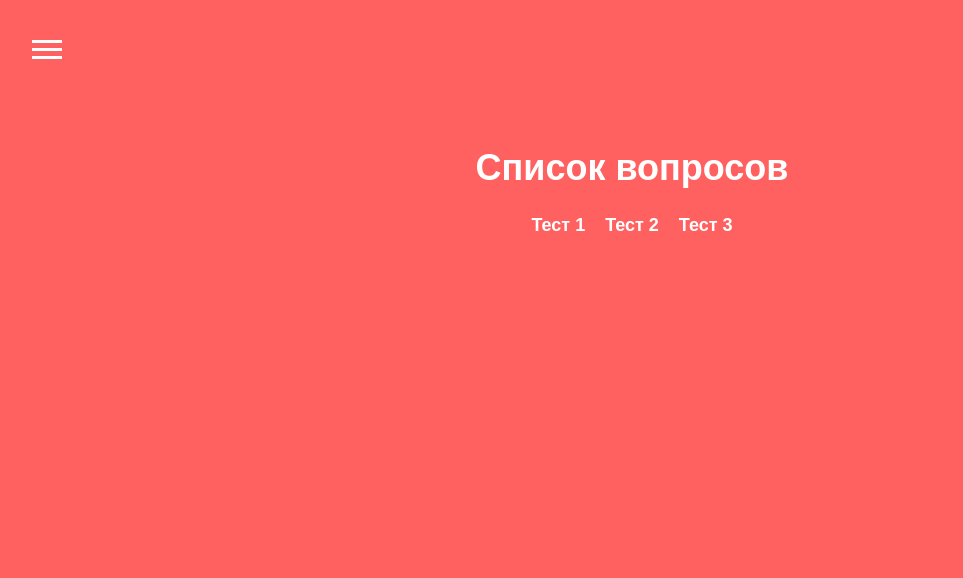
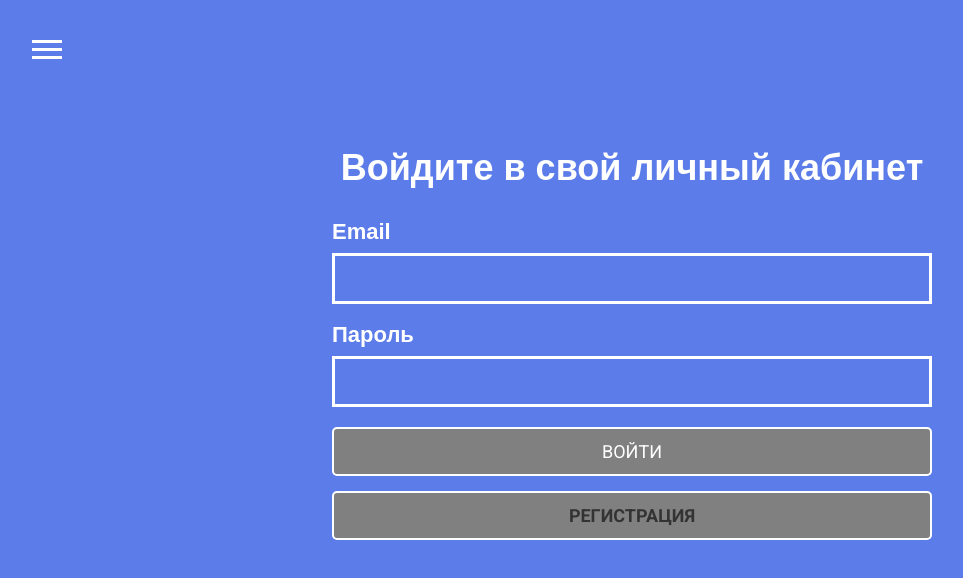
Before and after one commit to Vikitoki/ReactMProject, a React app: page /auth-form in a window 1280 px wide. Shown: the whole page, without its empty margins (8-971 px from the left). Built offline with nearby package versions, Linux system fonts and the light colour scheme.

Commit message:
Создана валидная форма,без обращения к серверу

```diff
--- /dev/null
+++ b/source/components/UI/Input/Input.js
@@ -0,0 +1,36 @@
+import React from "react";
+
+import "./Input.scss";
+
+function isInvalid({ valid, touched, shouldValidate }) {
+  return !valid && touched && shouldValidate;
+}
+
+const Input = (props) => {
+  const clsForItem = ["input__item"],
+    inputType = props.type || "text",
+    htmlFor = `${inputType}-${Math.random()}`;
+
+  if (isInvalid(props)) {
+    clsForItem.push(" invalid");
+  }
+
+  return (
+    <>
+      <div className={clsForItem.join("")}>
+        <label htmlFor={htmlFor}>{props.label}</label>
+        <input
+          type={inputType}
+          id={htmlFor}
+          defaultValue={props.value}
+          onChange={props.onChange}
+        ></input>
+        {isInvalid(props) ? (
+          <span>{props.errorMessage || "Введите значение в поле"}</span>
+        ) : null}
+      </div>
+    </>
+  );
+};
+
+export default Input;
--- /dev/null
+++ b/source/components/UI/Input/Input.scss
@@ -0,0 +1,42 @@
+.input {
+  &__item {
+    display: block;
+    margin-bottom: 20px;
+    input {
+      width: 100%;
+    }
+
+    input {
+      display: block;
+      width: 100%;
+      padding: 15px;
+
+      background: none;
+      border: 3px solid #fff;
+    }
+
+    label {
+      display: block;
+      margin-bottom: 10px;
+
+      font-size: 22px;
+      font-weight: 700;
+      color: #fff;
+    }
+
+    span {
+      display: inline-block;
+      margin-top: 10px;
+      font-size: 18px;
+      font-weight: 600;
+      color: red;
+      text-transform: uppercase;
+    }
+
+    &.invalid {
+      label {
+        border-color: red;
+      }
+    }
+  }
+}
--- a/source/components/app/app.js
+++ b/source/components/app/app.js
@@ -3,7 +3,7 @@ import Layout from "../../hoc/layout/layout";
 import Quiz from "../../containers/quiz/quiz";
 import QuizCreator from "../../containers/quiz-creator/quiz-creator";
 import QuizList from "../../containers/quiz-list/quiz-list";
-import Auth from "../../containers/auth/auth";
+import AuthForm from "../../containers/auth-form/auth-form";
 import { Route, Switch } from "react-router-dom";
 
 export default class App extends Component {
@@ -11,7 +11,7 @@ export default class App extends Component {
     return (
       <Layout>
         <Switch>
-          <Route path="/auth" component={Auth} />
+          <Route path="/auth-form" component={AuthForm} />
           <Route path="/quiz-creator" component={QuizCreator} />
           <Route path="/quiz/:id" component={Quiz} />
           <Route path="/" component={QuizList} />
--- a/source/components/navigation/drawer/drawer.js
+++ b/source/components/navigation/drawer/drawer.js
@@ -9,7 +9,7 @@ export default class Drawer extends Component {
 
     this.links = [
       { to: "/", label: "Список", exact: true },
-      { to: "/auth", label: "Авторизация", exact: false },
+      { to: "/auth-form", label: "Авторизация", exact: false },
       { to: "/quiz-creator", label: "Создать тест", exact: true },
     ];
   }
@@ -18,7 +18,12 @@ export default class Drawer extends Component {
     return this.links.map(({ to, label, exact }, index) => {
       return (
         <li key={index}>
-          <NavLink to={to} exact={exact} activeClassName={'d-active'} className="drawer__link">
+          <NavLink
+            to={to}
+            exact={exact}
+            activeClassName={"d-active"}
+            className="drawer__link"
+          >
             {label}
           </NavLink>
         </li>
--- /dev/null
+++ b/source/containers/auth-form/auth-form.js
@@ -0,0 +1,145 @@
+import React, { Component } from "react";
+import Button from "../../components/UI/Button/Button";
+import Input from "../../components/UI/Input/Input";
+
+import "./auth-style.scss";
+
+function validateEmail(email) {
+  const re = /^(([^<>()[\]\\.,;:\s@"]+(\.[^<>()[\]\\.,;:\s@"]+)*)|(".+"))@((\[[0-9]{1,3}\.[0-9]{1,3}\.[0-9]{1,3}\.[0-9]{1,3}\])|(([a-zA-Z\-0-9]+\.)+[a-zA-Z]{2,}))$/;
+  return re.test(String(email).toLowerCase());
+}
+
+export default class AuthForm extends Component {
+  state = {
+    isFormValid: false,
+    formControls: {
+      email: {
+        value: "",
+        type: "email",
+        label: "Email",
+        errorMessage: "Введите корректный email",
+        valid: false,
+        touched: false,
+        validation: {
+          required: true,
+          email: true,
+        },
+      },
+      password: {
+        value: "",
+        type: "password",
+        label: "Пароль",
+        errorMessage: "Введите корректный пароль",
+        valid: false,
+        touched: false,
+        validation: {
+          required: true,
+          minLength: 6,
+        },
+      },
+    },
+  };
+
+  onSubmitForm = (event) => {
+    event.preventDefault();
+  };
+
+  onLoginIn = () => {};
+  onRegistration = () => {};
+
+  onChangeHandler = (event, controlName) => {
+    console.log(`${controlName} ---- ${event.target.value}`);
+
+    const formControls = { ...this.state.formControls },
+      control = formControls[controlName];
+
+    control.value = event.target.value;
+    control.touched = true;
+    control.valid = this.validateControl(control.value, control.validation);
+
+    formControls[controlName] = control;
+
+    let isFormValid = true;
+
+    Object.keys(formControls).forEach((name) => {
+      isFormValid = formControls[name].valid && isFormValid;
+    });
+
+    this.setState({ formControls, isFormValid });
+  };
+
+  validateControl = (value, validation) => {
+    if (!validation) {
+      return;
+    }
+
+    let isValid = true;
+
+    if (validation.required) {
+      isValid = value.trim() !== "" && isValid;
+    }
+
+    if (validation.email) {
+      isValid = validateEmail(value) && isValid;
+    }
+
+    if (validation.minLength) {
+      isValid = value.length > validation.minLength && isValid;
+    }
+
+    return isValid;
+  };
+
+  renderInputs = () => {
+    return Object.keys(this.state.formControls).map((controlName, index) => {
+      const control = this.state.formControls[controlName];
+
+      return (
+        <Input
+          key={index}
+          type={control.type}
+          errorMessage={control.errorMessage}
+          value={control.value}
+          valid={control.valid}
+          touched={control.touched}
+          label={control.label}
+          shouldValidate={!!control.validation}
+          onChange={() => {
+            this.onChangeHandler(event, controlName);
+          }}
+        />
+      );
+    });
+  };
+
+  render() {
+    return (
+      <div className="auth">
+        <div className="auth__title">Войдите в свой личный кабинет</div>
+        <div className="auth__content">
+          <form className="auth__form form-auth" onSubmit={this.onSubmitForm}>
+            <div className="form-auth__items">{this.renderInputs()}</div>
+            <div className="form-auth__btns">
+              <Button
+                onClick={this.onLoginIn}
+                type="primary"
+                className="form-auth__btn"
+                disabled={!this.state.isFormValid}
+              >
+                Войти
+              </Button>
+              <Button
+                onClick={this.onRegistration}
+                type="succes"
+                className="form-auth__btn"
+                disabled={!this.state.isFormValid}
+              >
+                Регистрация
+              </Button>
+            </div>
+          </form>
+        </div>
+      </div>
+    );
+  }
+}
--- /dev/null
+++ b/source/containers/auth-form/auth-style.scss
@@ -0,0 +1,37 @@
+.auth {
+  padding-top: 150px;
+  flex: 1 1 auto;
+  display: flex;
+  align-items: center;
+  flex-direction: column;
+
+	background: rgb(91, 124, 233);
+
+  &__title {
+    display: block;
+    margin-bottom: 35px;
+
+    font-size: 36px;
+    font-weight: 700;
+    color: #fff;
+  }
+
+  &__content {
+    width: 100%;
+    max-width: 600px;
+  }
+
+  &__form {
+  }
+}
+.form-auth {
+  &__items {
+    width: 100%;
+  }
+
+  &__btns {
+  }
+
+  &__btn {
+  }
+}
--- a/source/containers/auth/auth.js
+++ /dev/null
@@ -1,7 +0,0 @@
-import React, { Component } from "react";
-
-export default class Auth extends Component {
-  render() {
-    return <h1>Auth</h1>;
-  }
-}
--- a/source/containers/quiz-list/quiz-list.scss
+++ b/source/containers/quiz-list/quiz-list.scss
@@ -4,6 +4,8 @@
   flex: 1 1 auto;
 
   text-align: center;
+
+	background-color: rgb(53, 138, 236);
 
   &__nav {
     margin-top: 30px;
--- a/source/hoc/layout/layout.scss
+++ b/source/hoc/layout/layout.scss
@@ -8,6 +8,5 @@
 		display: flex;
     flex: 1 1 auto;
 
-		background-color: rgb(255, 96, 96);
   }
 }
--- a/webpack.config.js
+++ b/webpack.config.js
@@ -123,13 +123,14 @@ module.exports = {
     main: ["@babel/polyfill", "./components/index.js"],
   },
   output: {
-    publicPath: "/dist/",
+    publicPath: "/",
     path: path.resolve(__dirname, "dist"),
     filename: filename("js"),
   },
   optimization: optimization(),
   plugins: plugins(),
   devServer: {
+    historyApiFallback: true,
     port: 4200,
     overlay: true,
     hot: isDev,
```
